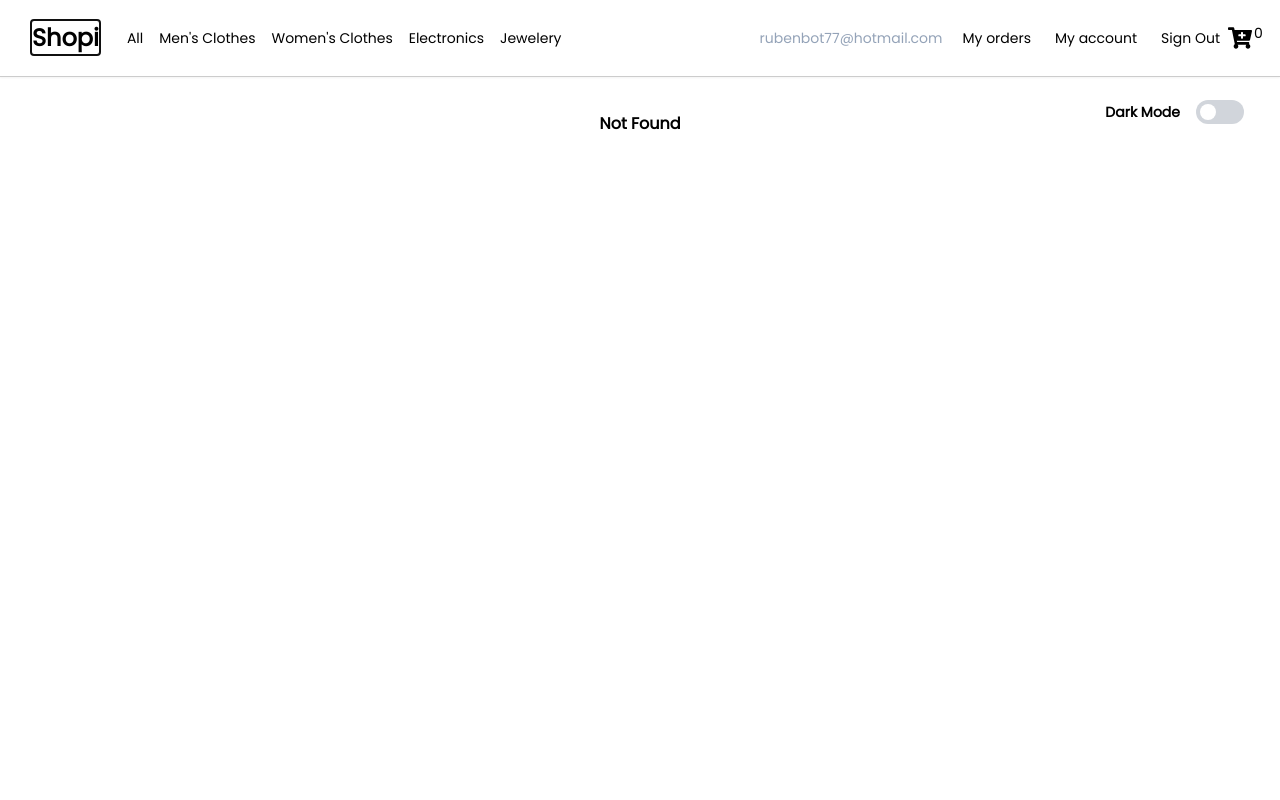
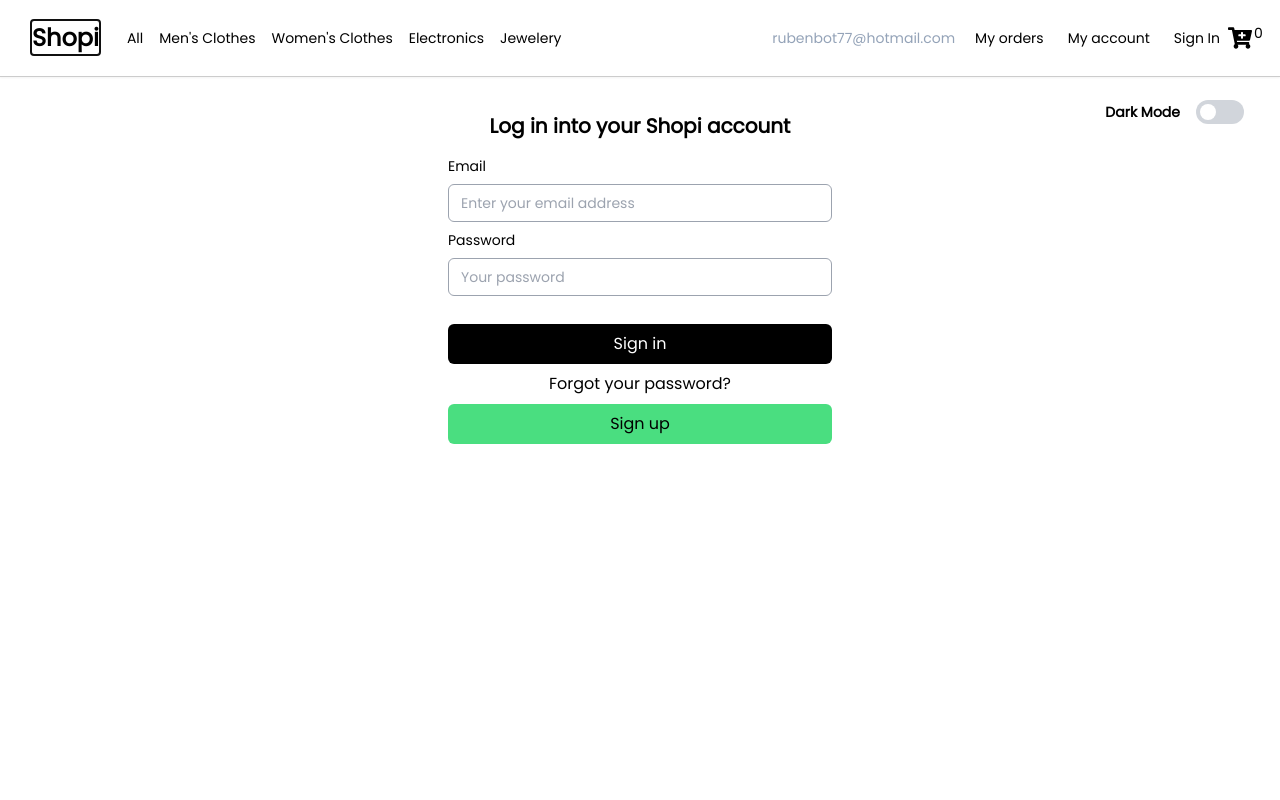
Before and after one commit to Rubenbot07/Shopi-React-Tailwind, a React (Vite) app: page /sign-in in a window 1280 px wide. Shown: the top 800 px of the page. Built offline with nearby package versions, Linux system fonts and the light colour scheme; no server answers.

Commit message:
new Sign in page and new SignInForm component, new isSignIn state

```diff
--- a/src/Components/Navbar/index.jsx
+++ b/src/Components/Navbar/index.jsx
@@ -38,7 +38,8 @@ export const Navbar = () => {
     isMenuOpen,
     setIsMenuOpen,
     setIsCartProductsOpen,
-    setIsProductDatailOpen
+    setIsProductDatailOpen,
+    isLogIn
   } = useContext(ShoppingCartContext)
   const handleCategories = (category) => {
     setSearchByCategory(category)
@@ -126,7 +127,10 @@ export const Navbar = () => {
                 )
               })
           }
-          <li className='rounded-md hover:bg-gray-100 px-1 dark:hover:bg-gray-600'>Sign Out</li>
+          <li className='rounded-md hover:bg-gray-100 px-1 dark:hover:bg-gray-600'>{(isLogIn)
+            ? <NavLink to='/sign-out'>Sign Out</NavLink>
+            : <NavLink to='/sign-in'>Sign In</NavLink>}
+          </li>
         </ul>
         <div className='flex items-center gap-4 px-1 pt-5 lg:absolute top-20 right-8'>
           <span className='font-semibold'>Dark Mode</span>
--- /dev/null
+++ b/src/Components/SignInForm/index.jsx
@@ -0,0 +1,39 @@
+import { Link } from 'react-router-dom'
+export const SignInForm = () => {
+  return (
+    <form
+      className='flex flex-col gap-2 w-[90%] max-w-96'
+    >
+      <label htmlFor='email' className='text-sm'>Email</label>
+      <input
+        id='email'
+        type='email'
+        placeholder='Enter your email address'
+        className='border border-gray-400 py-2 px-3 rounded-md text-sm'
+      />
+      <label htmlFor='password' className='text-sm'>Password</label>
+      <input
+        type='password'
+        placeholder='Your password'
+        className='border border-gray-400 py-2 px-3 rounded-md text-sm'
+      />
+      <button
+        type='button'
+        className='bg-black text-white py-2 px-3 rounded-md mt-5 dark:bg-gray-300 dark:text-black'
+      >
+        Sign in
+      </button>
+      <a className='self-center'>Forgot your password?</a>
+      <Link
+        to='sign-up'
+      >
+        <button
+          type='button'
+          className='bg-green-400 py-2 px-3 rounded-md dark:text-black w-full'
+        >
+          Sign up
+        </button>
+      </Link>
+    </form>
+  )
+}
--- a/src/Context/index.jsx
+++ b/src/Context/index.jsx
@@ -21,6 +21,8 @@ export const ShoppingCartProvider = ({ children }) => {
     }
     fetchData()
   }, [])
+  // User log in state
+  const [isLogIn, setIsLogIn] = useState(false)
   // Handle Product Detail
   const [isProductDetailOpen, setIsProductDatailOpen] = useState(false)
   const handleProductDetail = () => {
@@ -103,6 +105,8 @@ export const ShoppingCartProvider = ({ children }) => {
 
   return (
     <ShoppingCartContext.Provider value={{
+      isLogIn,
+      setIsLogIn,
       isProductDetailOpen,
       handleProductDetail,
       setIsProductDatailOpen,
--- a/src/Pages/App/index.jsx
+++ b/src/Pages/App/index.jsx
@@ -5,6 +5,7 @@ import MyAccount from '../MyAccount'
 import MyOrder from '../MyOrder'
 import MyOrders from '../MyOrders'
 import NotFound from '../NotFound'
+import SignIn from '../SignIn'
 import { Navbar } from '../../Components/Navbar'
 import { Footer } from '../../Components/Footer'
 import { CheckoutSideMenu } from '../../Components/CheckoutSideMenu'
@@ -18,6 +19,8 @@ const AppRoutes = () => {
     { path: '/my-orders/last', element: <MyOrder /> },
     { path: '/my-orders/:id', element: <MyOrder /> },
     { path: '/my-account', element: <MyAccount /> },
+    { path: '/sign-in', element: <SignIn /> },
+    { path: '/sign-in/sign-up', element: <MyAccount /> },
     { path: '/*', element: <NotFound /> }
 
   ])
--- /dev/null
+++ b/src/Pages/SignIn/index.jsx
@@ -0,0 +1,12 @@
+import { Layout } from '../../Components/Layout'
+import { SignInForm } from '../../Components/SignInForm'
+function SignIn () {
+  return (
+    <Layout>
+      <h1 className='font-semibold text-xl'>Log in into your Shopi account</h1>
+      <SignInForm />
+    </Layout>
+  )
+}
+
+export default SignIn
```
Also changed, not shown: src/Pages/SignUp/index.jsx (added).
